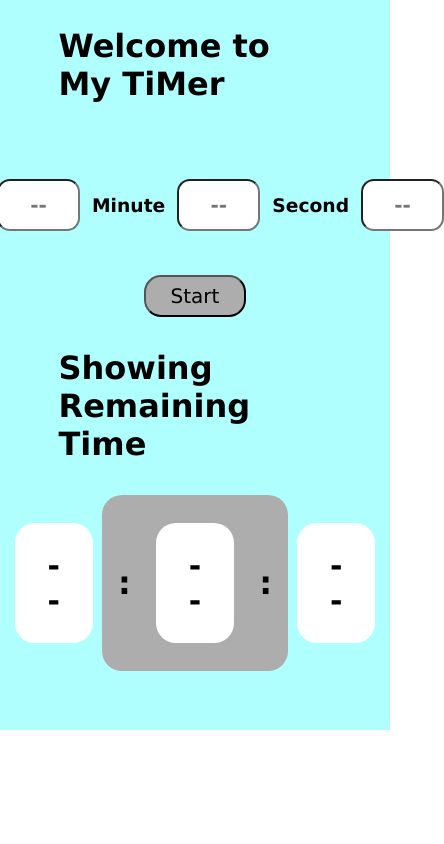
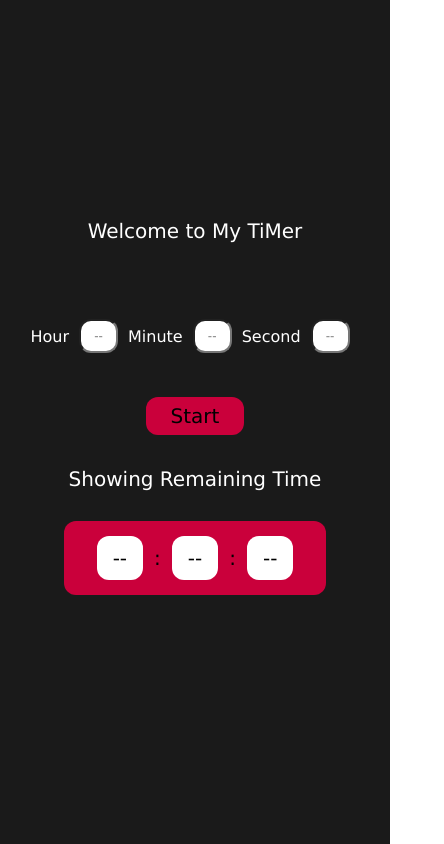
Before and after one commit to anish0103/timerwebsite, a plain HTML site: page index.html in a window 390 px wide. Shown: the whole page, 444 px wide, since content can reach past the window. Drawn offline with Linux system fonts and the light colour scheme.

Commit message:
Responsive CSS Added

```diff
--- a/CSS/style.css
+++ b/CSS/style.css
@@ -2,16 +2,16 @@
     margin: 0px 0px;
     padding: 0px 0px;
     font-family: Verdana, Geneva, Tahoma, sans-serif;
+    font-weight: normal;
 }
 
 .section{
-    background-color: rgb(175, 255, 255);
+    background-color: #1a1a1a;
     display: flex;
     justify-content: center;
     align-items: center;
     flex-direction: column;
-    height: 730px;
-    /* background-color: rgb(202, 202, 202); */
+    height: 100vh;
 }
 
 .container{
@@ -31,18 +31,16 @@
     padding: 32px 32px;
     margin: 0px 32px;
     width: 70%;
-    /* flex-direction: column; */
 }
 
 .iptime{
     margin: 12px 12px;
     padding: 12px 12px;
-    border-radius: 13px;
+    border-radius: 12px;
     outline: none;
-    width: 55px;
+    width: 5%;
     text-align: center;
     font-size: 20px;
-    font-weight: bold;
 }
 
 .showtime{
@@ -59,31 +57,73 @@
     display: flex;
     justify-content: center;
     align-items: center;
-    padding: 18px 18px;
-    margin: 32px 32px;
-    width: 55%;
-    background-color: rgb(173, 173, 173);
-    border-radius: 20px;
+    padding: 15px 15px;
+    margin: 30px 30px;
+    background-color: #ca003b;
+    border-radius: 12px;
 }
 
 #start{
     padding: 7px 25px;
     font-size: 20px;
-    border-radius: 17px;
+    border-radius: 12px;
     outline: none;
-    background-color: rgb(173, 173, 173);
+    border: none;
+    background-color: #ca003b;
     cursor: pointer;
 }
 
 h2{
     background-color: white;
     margin: 10px 25px;
-    padding: 25px 33px;
+    padding: 20px 25px;
     font-size: 30px;
-    border-radius: 20px;
+    border-radius: 12px;
 }
 
 h4{
     font-size: 32px;
     display: block;
 }
+
+h1, h3 {
+    text-align: center;
+    color: white;
+}
+
+@media screen and (max-width:450px) {
+    h1 {
+        font-size: 20px;
+    }
+
+    h4{
+        font-size: 20px;
+    }
+
+    h2 {
+        margin: 10px 11px;
+        font-size: 20px;
+        width: 20%;
+        padding: 0;
+        height: 100%;
+        display: flex;
+        justify-content: center;
+        align-items: center;
+    }
+
+    h3 {
+        font-size: 16px;
+    }
+
+    .sotime {
+        width: 85%;
+    }
+
+    .iptime {
+        margin: 12px 10px;
+        padding: 10px 10px;
+        width: 15px;
+        height: 10px;
+        font-size: 12px;
+    }
+}
```
